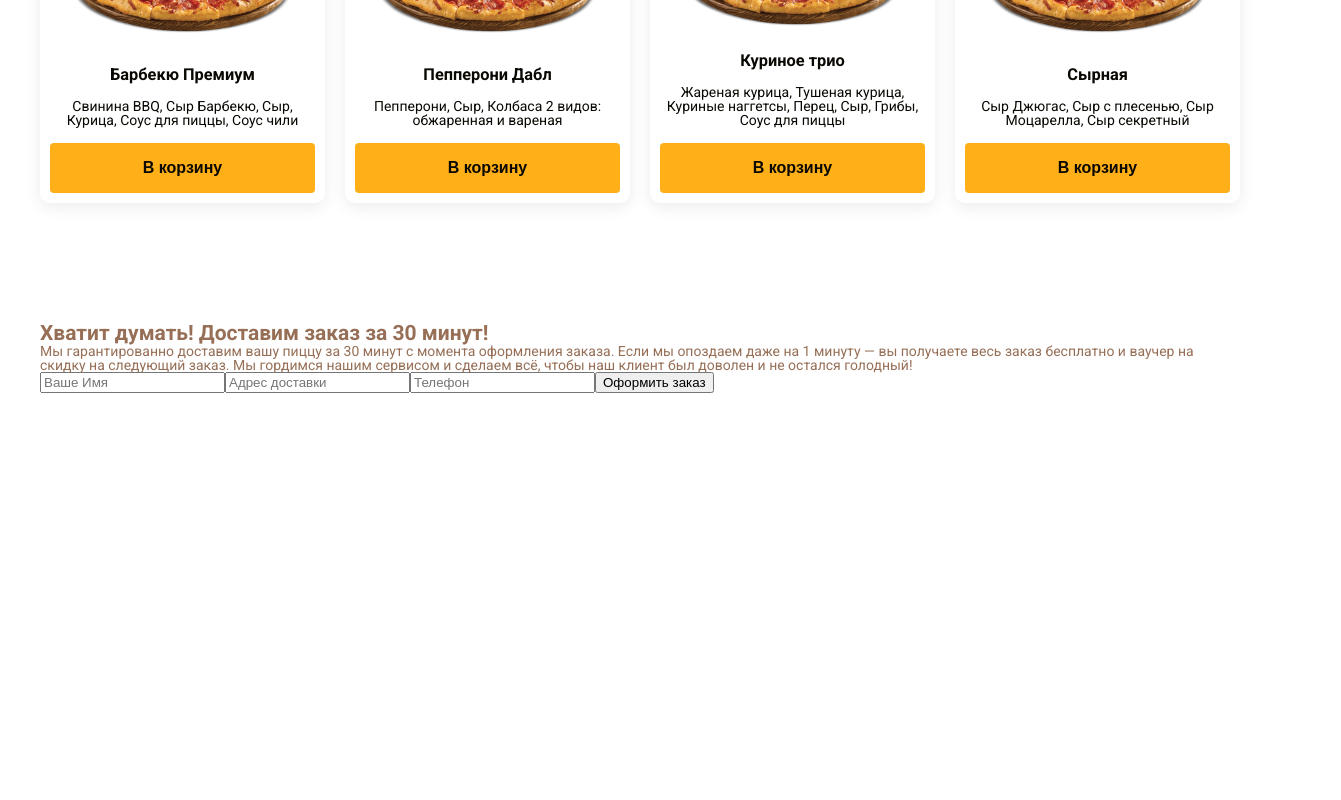
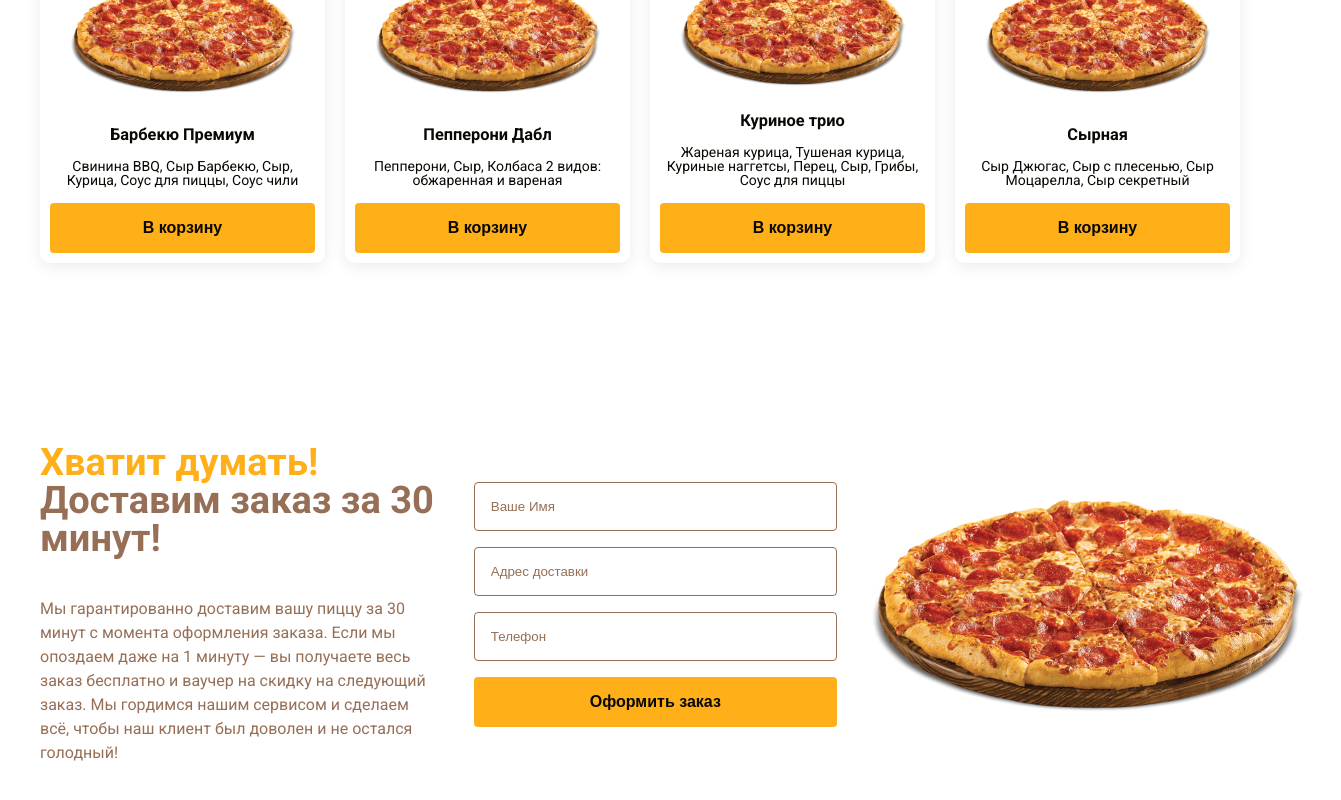
Before and after one commit to qalqa-dev/itlogia-mentor-task, an Angular app: page / in a window 1280 px wide. Shown: the part 1244-2044 px from the top of the page, 1341 px wide, since content can reach past the window. Before the commit the page ends 1637 px from the top, so only its background shows below. Built offline with nearby package versions, Linux system fonts and the light colour scheme.

Commit message:
feat: added form section styles +

```diff
--- a/src/app/pages/main/sections/catalog/catalog.scss
+++ b/src/app/pages/main/sections/catalog/catalog.scss
@@ -1,5 +1,5 @@
 .catalog {
-  padding: 0 0 120px;
+  padding: 0 0 180px;
 
   &__container {
     display: flex;
--- a/src/app/pages/main/sections/form/form.html
+++ b/src/app/pages/main/sections/form/form.html
@@ -2,7 +2,8 @@
   <div class="form__container">
     <div class="form__content">
       <h2 class="form__title">
-        <span class="form__title-highlight">Хватит думать!</span> Доставим заказ за 30 минут!
+        <span class="form__title-highlight">Хватит думать!</span>Доставим&nbsp;заказ&nbsp;за&nbsp;30
+        минут!
       </h2>
       <p class="form__description">
         Мы гарантированно доставим вашу пиццу за 30 минут с момента оформления заказа. Если мы
@@ -15,7 +16,8 @@
       <input type="text" class="form__input" placeholder="Ваше Имя" />
       <input type="email" class="form__input" placeholder="Адрес доставки" />
       <input type="tel" class="form__input" placeholder="Телефон" />
-      <button type="submit" class="form__button">Оформить заказ</button>
+      <app-button>Оформить заказ</app-button>
     </form>
+    <img class="form__image" src="/pizza-placeholder.png" alt="Пицца" />
   </div>
 </section>
--- a/src/app/pages/main/sections/form/form.scss
+++ b/src/app/pages/main/sections/form/form.scss
@@ -0,0 +1,55 @@
+.form {
+  &__container {
+    display: grid;
+    grid-template-columns: 1fr 1fr 1fr;
+    gap: 40px;
+    align-items: center;
+  }
+
+  &__content {
+    display: flex;
+    flex-direction: column;
+    gap: 40px;
+    width: 100%;
+  }
+
+  &__title {
+    font-size: 38px;
+    font-weight: 700;
+
+    &-highlight {
+      color: var(--color-accent-primary);
+    }
+  }
+
+  &__description {
+    font-size: 16px;
+    line-height: 1.5;
+  }
+
+  &__self {
+    display: flex;
+    flex-direction: column;
+    gap: 16px;
+    width: 100%;
+  }
+
+  &__input {
+    width: 100%;
+    padding: 16px;
+    border: 1px solid var(--color-text-primary);
+    border-radius: 4px;
+    box-sizing: border-box;
+
+    &::placeholder {
+      color: var(--color-text-primary);
+    }
+  }
+
+  &__image {
+    width: 100%;
+    height: 100%;
+    object-fit: contain;
+    transform: scale(1.4) translateX(20px);
+  }
+}
--- a/src/app/pages/main/sections/hero/hero.scss
+++ b/src/app/pages/main/sections/hero/hero.scss
@@ -1,5 +1,5 @@
 .hero {
-  padding: 120px 0;
+  padding: 120px 0 180px;
   background-color: var(--color-background);
 
   &__container {
```
Also changed, not shown: src/app/pages/main/sections/form/form.ts (+3 -4 lines).
